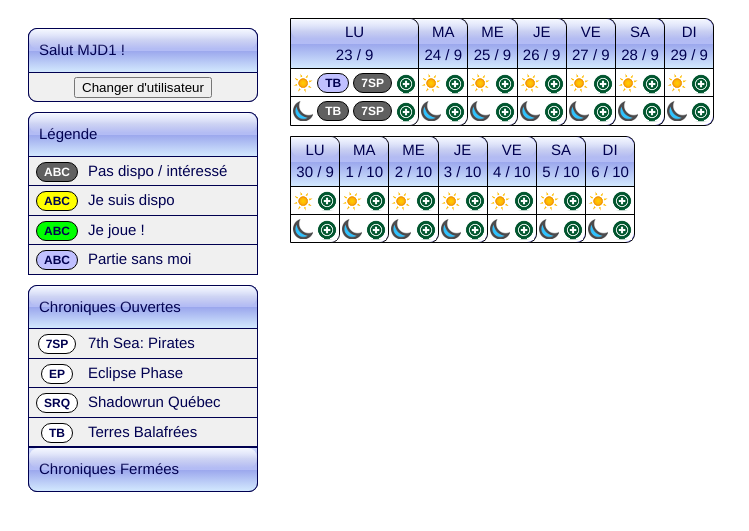
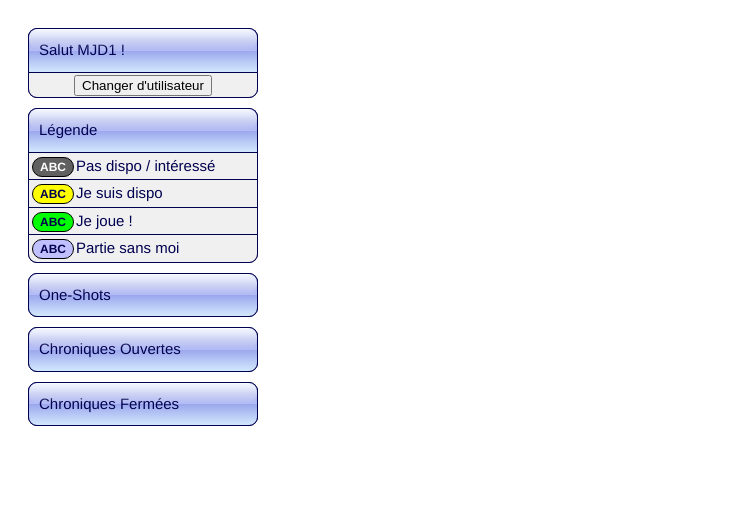
Before and after one commit to neyrick/gayming, a Node project: template gamegrinder-js/WebContent/index.html in a window 1280 px wide. Shown: the top 531 px of the page, without its empty margins (0-749 px from the left). Run offline with Node 20 templates, Linux system fonts and the light colour scheme; the template is opened without the code that fills it: most values are stand-ins (such as "Sample title", 1, 10 or a date in 2020).

Commit message:
Fonctionnalité ok end to end

```diff
--- a/gamegrinder-js/WebContent/css/gg.css
+++ b/gamegrinder-js/WebContent/css/gg.css
@@ -22,7 +22,14 @@
 	padding: 3px;
 }
 .settingCell {
+    float: left;
 	text-align: left;
+    padding: 0px;
+}
+.ggpanelTable {
+	border: 0px;
+	border-collapse: collapse;
+	width: 100%;
 }
 .ggpanel {
 	padding: 0px;
@@ -40,20 +47,16 @@
 	margin: 0px;
 }
 .ggpanelItem {
-	padding: 3px;
+	padding: 1px;
 	background-color:#F0F0F0;
 	border-left: 1px solid #000050;
 	border-right: 1px solid #000050;
 	border-top: 1px solid #000050;
 	color: #000050;
-}
-.ggpanelTable {
-	border: 0px;
-	border-collapse: collapse;
-	width: 100%;
+    overflow: hidden;
 }
 .ggpanelCell {
-	padding: 3px;
+	padding: 1px;
 	border: 0px;
 }
 .ggpanelItem:first-child {
@@ -112,6 +115,10 @@
     color: #FFFFFF;
     text-decoration: none;
 }
+.dropdownItem {
+	padding-left: 6px;
+	padding-right: 6px;
+}
 
 .dummyContainer {
 	margin: 0px;
@@ -165,11 +172,13 @@
 	color: #000050;
 }
 .legendBadge {
-	width: 50px;
+	width: 44px;
 	text-align: center;
+    clear: left;
 }
 .legendCell {
 	text-align: left;
+    float: none;
 }
 .playBadge {
 	background-color: #00FF00;
@@ -192,6 +201,9 @@
 .ggDisabledItem {
 	background-color: #F0F0F0;
 	color: #909090;
+}
+.ggDisabledItem span{
+	color: #808080;
 	text-decoration: line-through;
 }
 .ggDisabledItem .badge{
--- a/gamegrinder-js/WebContent/index.html
+++ b/gamegrinder-js/WebContent/index.html
@@ -18,8 +18,8 @@
 <script src="js/gg.js"></script>
 <script src="js/app.js"></script>
 <script src="js/controllers.js"></script>
+<script src="js/filters.js"></script>
 <script src="js/services.js"></script>
-<script src="js/filters.js"></script>
 
 </head>
 <body ng-controller="GameGrinderCtrl">
@@ -413,40 +413,56 @@
 
 		<div id="legendContainer" class="ggpanel">
 			<div class="ggpanelItem ggpanelHeader glossyHeader">Légende</div>
-			<table class="ggpanelTable">
-				<tr class="ggpanelItem">
-					<td class="legendBadge settingCell ggpanelCell"><span class="badge notAvailableBadge">ABC</span></td>
-					<td class="settingCell ggpanelCell legendCell">Pas dispo / intéressé</td>
-				</tr>
-				<tr class="ggpanelItem">
-					<td class="legendBadge settingCell ggpanelCell"><span class="badge availableBadge">ABC</span></td>
-					<td class="settingCell ggpanelCell legendCell">Je suis dispo</td>
-				</tr>
-				<tr class="ggpanelItem">
-					<td class="legendBadge settingCell ggpanelCell"><span class="badge playBadge">ABC</span></td>
-					<td class="settingCell ggpanelCell legendCell">Je joue !</td>
-				</tr>
-				<tr class="ggpanelItem">
-					<td class="legendBadge settingCell ggpanelCell"><span class="badge noPlayBadge">ABC</span></td>
-					<td class="settingCell ggpanelCell legendCell">Partie sans moi</td>
-				</tr>
-			</table>
+				<div class="ggpanelItem">
+					<div class="legendBadge settingCell ggpanelCell"><span class="badge notAvailableBadge">ABC</span></div>
+					<div class="settingCell ggpanelCell legendCell">Pas dispo / intéressé</div>
+				</div>
+				<div class="ggpanelItem">
+					<div class="legendBadge settingCell ggpanelCell"><span class="badge availableBadge">ABC</span></div>
+					<div class="settingCell ggpanelCell legendCell">Je suis dispo</div>
+				</div>
+				<div class="ggpanelItem">
+					<div class="legendBadge settingCell ggpanelCell"><span class="badge playBadge">ABC</span></div>
+					<div class="settingCell ggpanelCell legendCell">Je joue !</div>
+				</div>
+				<div class="ggpanelItem">
+					<div class="legendBadge settingCell ggpanelCell"><span class="badge noPlayBadge">ABC</span></div>
+					<div class="settingCell ggpanelCell legendCell">Partie sans moi</div>
+				</div>
 		</div>
 
-		<div id="campaignsContainer" class="ggpanel">
-			<div class="ggpanelItem ggpanelHeader glossyHeader" ttip="Cliquez sur une chronique pour la rendre visible/invisible dans votre planning">Chroniques Ouvertes&nbsp;</div>
-			<table class="ggpanelTable">
-				<tr class="ggpanelItem {{ setting.id|settingVisibleStyle:true:invisibleOpenSettings }} ggclickablelistitem" ng-repeat="setting in settingsList" ng-click="toggleSettingVisibility(setting.id, true)">
-					<td class="legendBadge ggpanelCell"><span class="badge">{{setting.code }}</span></td>
-					<td class="settingCell ggpanelCell">{{ setting.name }}</td>
-				</tr>
-			</table>
-			<div class="ggpanelItem ggpanelHeader glossyHeader">Chroniques Fermées</div>
+		<div id="campaignsContainer" class="dummyContainer">
+            <div class="ggpanel">
+                <div class="ggpanelItem ggpanelHeader glossyHeader" ttip="Cliquez sur une chronique pour la rendre visible/invisible dans votre planning">One-Shots</div>
+
+                <div class="ggpanelItem {{ setting.id|settingVisibleStyle:true:invisibleOpenSettings }} ggclickablelistitem" ng-repeat="setting in settingsList | filter: { mode: 2, status: 0} | orderBy: 'name'" ng-click="toggleSettingVisibility(setting.id, true)">
+                    <div class="legendBadge settingCell ggpanelCell"><span class="badge">{{setting.code }}</span></div>
+                    <div class="settingCell ggpanelCell legendCell"><span>{{ setting.name }}</span></div>
+                </div>
+            </div>
+
+            <div class="ggpanel">
+                <div class="ggpanelItem ggpanelHeader glossyHeader" ttip="Cliquez sur une chronique pour la rendre visible/invisible dans votre planning">Chroniques Ouvertes</div>
+
+                <div class="ggpanelItem {{ setting.id|settingVisibleStyle:true:invisibleOpenSettings }} ggclickablelistitem" ng-repeat="setting in settingsList | filter: { mode: 0, status: 0} | orderBy: 'name'" ng-click="toggleSettingVisibility(setting.id, true)">
+                    <div class="legendBadge settingCell ggpanelCell"><span class="badge">{{setting.code }}</span></div>
+                    <div class="settingCell ggpanelCell legendCell"><span>{{ setting.name }}</span></div>
+                </div>
+            </div>
+
+            <div class="ggpanel">
+                <div class="ggpanelItem ggpanelHeader glossyHeader" ttip="Cliquez sur une chronique pour la rendre visible/invisible dans votre planning">Chroniques Fermées</div>
+
+                <div class="ggpanelItem {{ setting.id|settingVisibleStyle:true:invisibleOpenSettings }} ggclickablelistitem" ng-repeat="setting in settingsList | filter: { mode: 1, status: 0} | orderBy: 'name'" ng-click="toggleSettingVisibility(setting.id, true)">
+                    <div class="legendBadge settingCell ggpanelCell"><span class="badge">{{setting.code }}</span></div>
+                    <div class="settingCell ggpanelCell legendCell"><span>{{ setting.name }}</span></div>
+                </div>
+            </div>
+
 		</div>
 	</div>
 
-
-	<div class="pageColumn">
+	<div class="pageColumn" ng-show="settingsList">
 		<div class="weekPanel" ng-repeat="week in weeks">
 
 			<div class="day{{day.dow}} dayPanel" ng-repeat="day in week.days">
@@ -462,13 +478,13 @@
 									id="tfSettinglink-{{day.id}}-{{timeframe.code}}-{{settingtf.code}}"
 									class="tfSetting" data-toggle="popover" data-delay="0"
 									data-placement="auto" data-html="true" data-animation="false"
-									data-title="{{settingsList[settingtf.code].name}}"
+									data-title="{{settingsHash[settingtf.code].name}}"
 									data-settingcode="{{settingtf.code}}" data-dayid="{{day.id}}"
 									data-timeframe="{{timeframe.code}}"
 									ng-repeat="settingtf in timeframe.settings"> <span
-									class="{{settingtf|settingBadgeStyle:getTfSettingStatus(day.id, timeframe.code, settingtf.code):settingsList[settingtf.code]:invisibleOpenSettings:visibleClosedSettings}}">{{settingtf.code}}</span>
+									class="{{settingtf|settingBadgeStyle:getTfSettingStatus(day.id, timeframe.code, settingtf.code):settingsHash[settingtf.code]:invisibleOpenSettings:visibleClosedSettings}}">{{settingtf.code}}</span>
 							<div id="tfSettingTooltip-{{day.id}}-{{timeframe.code}}-{{settingtf.code}}" class="ggdropdown">
-								<div class="ggpanelItem ggpanelHeader glossyHeader hoverDay">{{settingsList[settingtf.code].name}}</div>
+								<div class="ggpanelItem ggpanelHeader glossyHeader hoverDay">{{settingsHash[settingtf.code].name}}</div>
 								<div class="ggpanelItem ggclickablelistitem dispoDiv questionDiv" ng-show="getTfSettingStatus(day.id, timeframe.code, settingtf.code).dispoPJ" alt-text="Pas dispo pour jouer ?">Dispo pour jouer</div>
 								<div class="ggpanelItem ggclickablelistitem pasDispoDiv questionDiv" ng-show="getTfSettingStatus(day.id, timeframe.code, settingtf.code).showNotDispoPJ()" alt-text="Dispo pour jouer ?">Pas dispo pour jouer</div>
 								<div class="ggpanelItem ggclickablelistitem dispoDiv questionDiv" ng-show="getTfSettingStatus(day.id, timeframe.code, settingtf.code).dispoMJ" alt-text="Pas dispo pour maîtriser ?">Dispo pour maîtriser</div>
@@ -522,7 +538,7 @@
 										data-timeframe="{{timeframe.code}}" ng-click="selectTimeframe(timeframe)">
 									<div class="ggdropdown">
 										<div class="ggpanelItem ggpanelHeader glossyHeader hoverDay">Je propose une partie de...</div>
-										<div class="ggpanelItem ggclickablelistitem" ng-repeat="setting in settingsList">{{setting.name}}</div>
+										<div class="ggpanelItem ggclickablelistitem dropdownItem" ng-repeat="setting in settingsList | filter: {status: 0} | orderBy: 'name'">{{setting.name}}</div>
 									</div>
 								</div>
 
@@ -532,5 +548,6 @@
 			</div>
 		</div>
 
+
 </body>
 </html>
--- a/gamegrinder-js/WebContent/js/app.js
+++ b/gamegrinder-js/WebContent/js/app.js
@@ -3,3 +3,7 @@
 /* App Module */
 
 var gamegrinderApp = angular.module('gamegrinderApp', ['ngCookies']);
+
+gamegrinderApp.config(function ($httpProvider) {
+        delete $httpProvider.defaults.headers.common['X-Requested-With'];
+    });
--- a/gamegrinder-js/WebContent/js/controllers.js
+++ b/gamegrinder-js/WebContent/js/controllers.js
@@ -2,7 +2,7 @@
 
 /* Controllers */
 
-gamegrinderApp.controller('GameGrinderCtrl', [ '$scope', '$cookies', 'userService', function GameGrinderCtrl($scope, $cookies, userService) {
+gamegrinderApp.controller('GameGrinderCtrl', [ '$scope', '$cookies', 'settingsService', function GameGrinderCtrl($scope, $cookies, settingsService) {
 
     $scope.currentDay = 0;
 
@@ -96,6 +96,19 @@
     "EVENING": {"key":"EVENING", pic:"images/soir.gif", name:"Soirée"},
   };
 
+
+  settingsService.updateSettings(function(response) {
+          var i, result = new Object();
+          for (i = 0; i < response.length; i++) {
+              result[response[i].code] = response[i];
+          }
+          $scope.settingsHash = result;
+          $scope.settingsList = response;
+	  }, function(error) {
+          window.alert(error);
+	  });
+
+  /*
   $scope.settingsList =  {
     "EP": {"id": 1,
      "name": "Eclipse Phase",
@@ -114,7 +127,7 @@
      "code": "SRQ",
      "open": true},
   };
-
+*/
   $scope.weeks = [
     {"days": [
          {"id":"20130923", "dow": 1, "dom": 23, "month": 9, "year": 2013, "timeframes" : [
--- a/gamegrinder-js/WebContent/js/filters.js
+++ b/gamegrinder-js/WebContent/js/filters.js
@@ -84,10 +84,11 @@
 
 gamegrinderApp.filter('settingBadgeStyle', function() {
     return function(settingtf, tfSettingStatus, settingInfo, invisibleOpen, visibleClosed) {
-	    if (settingInfo.open) {
+        if (typeof settingInfo == "undefined") return 'collapsed';
+	    if (settingInfo.mode == 0) {
 	        if (invisibleOpen.indexOf('' + settingInfo.id) != -1) return 'collapsed';
 	    }
-	    else {
+	    else if (settingInfo.mode == 1){
 	        if (visibleClosed.indexOf('' + settingInfo.id) == -1) return 'collapsed';
 	    }
 
--- a/gamegrinder-js/WebContent/js/services.js
+++ b/gamegrinder-js/WebContent/js/services.js
@@ -1,7 +1,7 @@
 'use strict';
 
 /* Services */
-
+/*
 gamegrinderApp.factory('userService', ['$cookies', function(cookies) {
 
 	return {
@@ -14,3 +14,31 @@
 		}
 	}
 }]);
+*/
+gamegrinderApp.factory('logger', [function() {
+
+	return {
+		log : function() {
+		}
+	}
+}]);
+
+gamegrinderApp.factory('config', [function() {
+
+	return {
+		urlbase : "http://localhost:8080/gg"
+
+		}
+}]);
+
+gamegrinderApp.factory('settingsService', ['$http', 'config', function($http, config) {
+
+	return {
+
+		updateSettings : function(callback, callback2) {
+			$http.get(config.urlbase + '/setting').success(callback).error(callback2);
+		}
+
+
+	}
+}]);
--- a/gamegrinder-rs/database.json
+++ b/gamegrinder-rs/database.json
@@ -3,7 +3,7 @@
 
     "dev": {
         "driver": "pg",
-        "connectionString": "postgres://devel:devel@localhost/gamegrinder",
+        "connectionString": "postgres://devel:devel@jafar:5432/gamegrinder",
         "trace": true
     }
 }
--- a/gamegrinder-rs/entities/setting.js
+++ b/gamegrinder-rs/entities/setting.js
@@ -17,8 +17,6 @@
 
     fetchAll : function(req, res, next) {
             var result = new Array();
-	    console.log('Em: ' + this.em);
-	    console.log('This: ' + this);
             em.using(connection).each(function(err, setting) {
                 result.push(setting);
             }, function() {
--- /dev/null
+++ b/gamegrinder/Gamegrinder/WebContent/WEB-INF/jboss-web.xml
@@ -0,0 +1,4 @@
+<?xml version="1.0" encoding="UTF-8"?>
+<jboss-web>
+	<context-root>/relplanner</context-root>
+</jboss-web>
--- /dev/null
+++ b/karax/data/insert_xp.sql
@@ -0,0 +1,2 @@
+insert into charhistory (id, cause_id, editdate, amounttype, amount, targetkey, targetsubkey1, targetsubkey2, targetsubkey3, value, character_id, multiplier)
+values (160, null, localtimestamp, 'EXPERIENCE', 5, 'ASK', 'ME:Humaine', null, null, 'Sp:Piles Corticales', 2, 0)
```
Also changed, not shown: gamegrinder-js/WebContent/images/note.png (added), gamegrinder-js/images-work/note-37460_640.png (added), gamegrinder/Gamegrinder/WebContent/resources/images/loading.gif (added), 1 other file.
